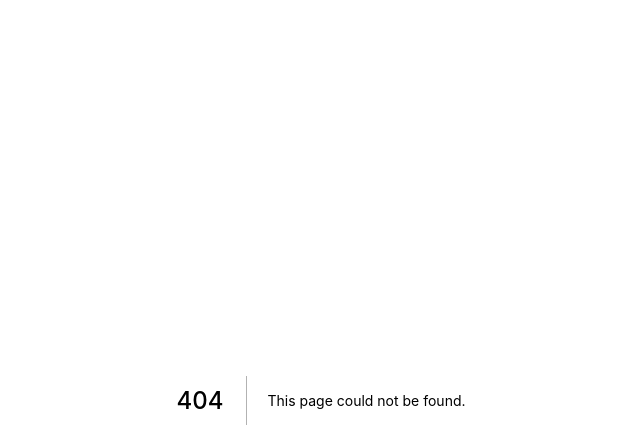
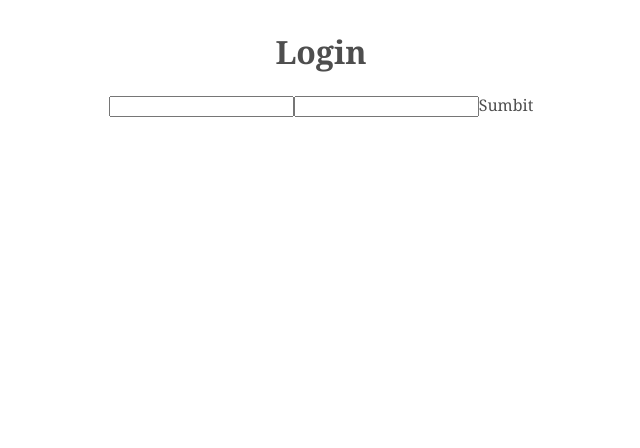
Before and after one commit to htwest/WestGallery, a Next.js app: page /login in a window 1280 px wide. Before the commit this address had no page. Shown: the top 448 px of the page, without its empty margins (319-959 px from the left). Built offline with nearby package versions, Linux system fonts and the light colour scheme.

Commit message:
created login componenet

```diff
--- /dev/null
+++ b/pages/login.js
@@ -0,0 +1,17 @@
+import { useEffect } from "react";
+import { useRouter } from "next/router;";
+
+const login = () => {
+  return (
+    <div>
+      <form>
+        <h1>Login</h1>
+        <input type="text" className="username-login"></input>
+        <input type="text" className="password-login"></input>
+        <buttong type="submit">Sumbit</buttong>
+      </form>
+    </div>
+  );
+};
+
+export default login;
```
